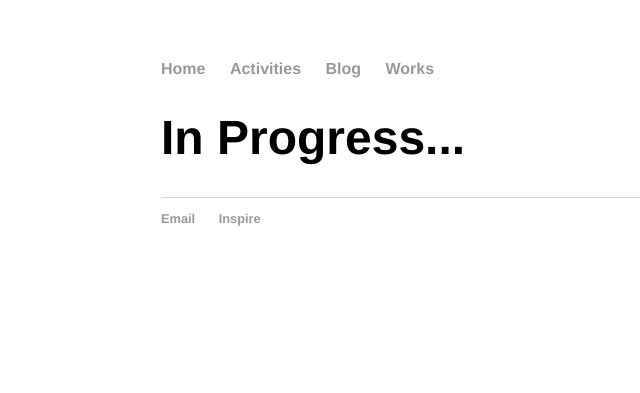
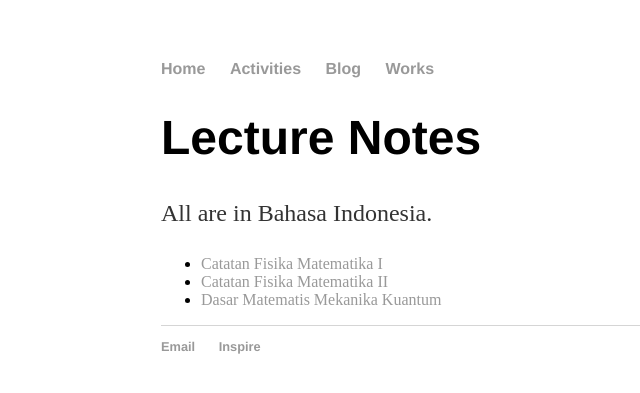
Before and after one commit to mfmustamin/mfmustamin.github.io, a Jekyll site: the page built from works/index.html, in a window 1280 px wide. Shown: the top 393 px of the page, without its empty margins (31-671 px from the left). Built offline with Jekyll 4.4.1, drawn with Linux system fonts in a browser that asks for light colours.

Commit message:
Update index.html
Including my catatan kuliah

```diff
--- a/works/index.html
+++ b/works/index.html
@@ -2,4 +2,10 @@
 layout: default
 title: Works
 ---
-	<h1>In Progress...</h1>
+	<h1>Lecture Notes</h1>
+	<p>All are in Bahasa Indonesia.</p>
+	<ul>
+		<li><a href="https://www.academia.edu/16693871/Catatan_Fisika_Matematika_I">Catatan Fisika Matematika I</a></li>
+		<li><a href="https://www.academia.edu/21652785/Catatan_Fisika_Matematika_II">Catatan Fisika Matematika II</a></li>
+		<li><a href="https://www.academia.edu/34425862/Dasar_Matematis_Mekanika_Kuantum">Dasar Matematis Mekanika Kuantum</a></li>
+	</ul>
```
